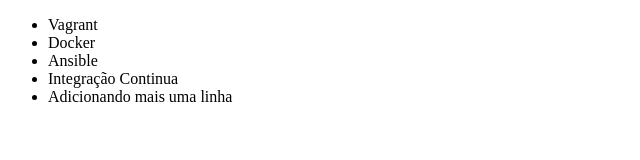
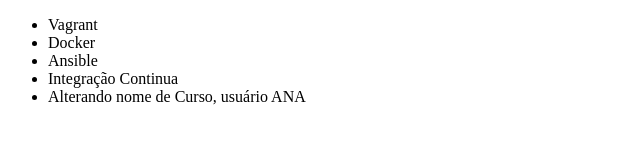
Before and after one commit to tiago-rodrigo1987/alura-git, a plain HTML site: page index.html in a window 1280 px wide. Shown: the whole page, without its empty margins (0-640 px from the left). Drawn offline with Linux system fonts and the light colour scheme.

Commit message:
alterando informações

```diff
--- a/index.html
+++ b/index.html
@@ -10,7 +10,7 @@
         <li>Docker</li>
         <li>Ansible</li>
         <li>Integração Continua</li>
-        <li>Adicionando mais uma linha</li>
+        <li>Alterando nome de Curso, usuário ANA</li>
     </ul>
 </body>
 </html>
```
